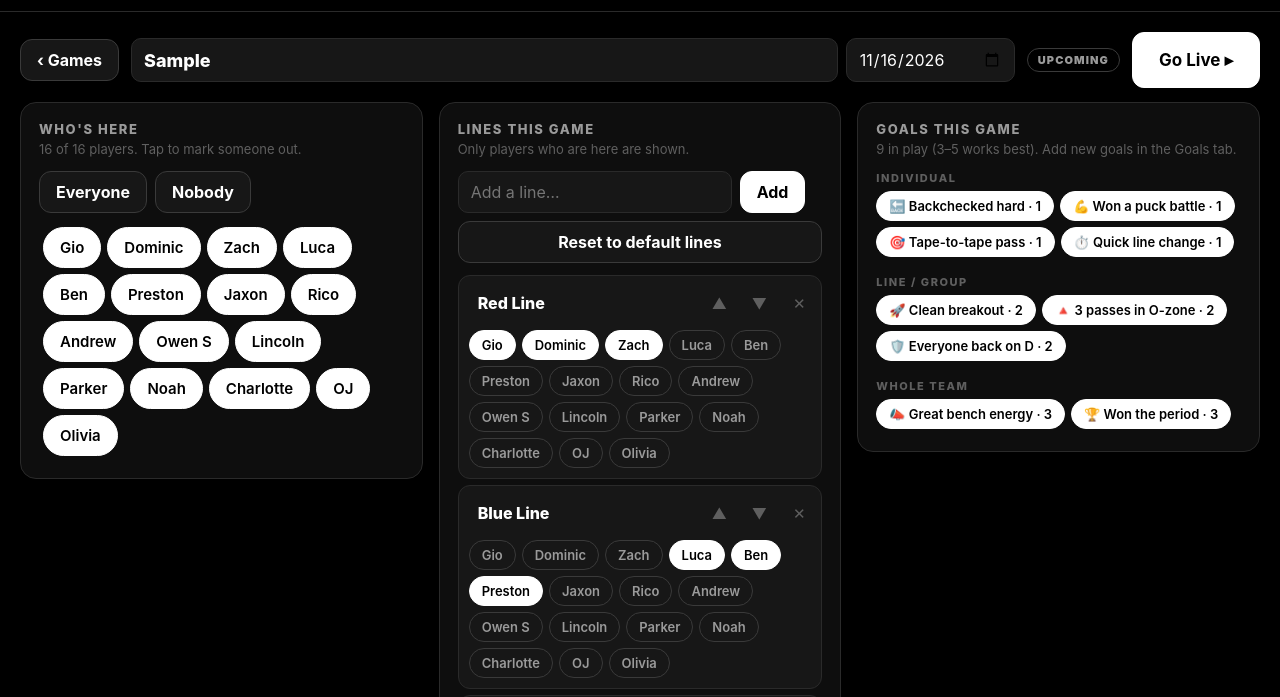
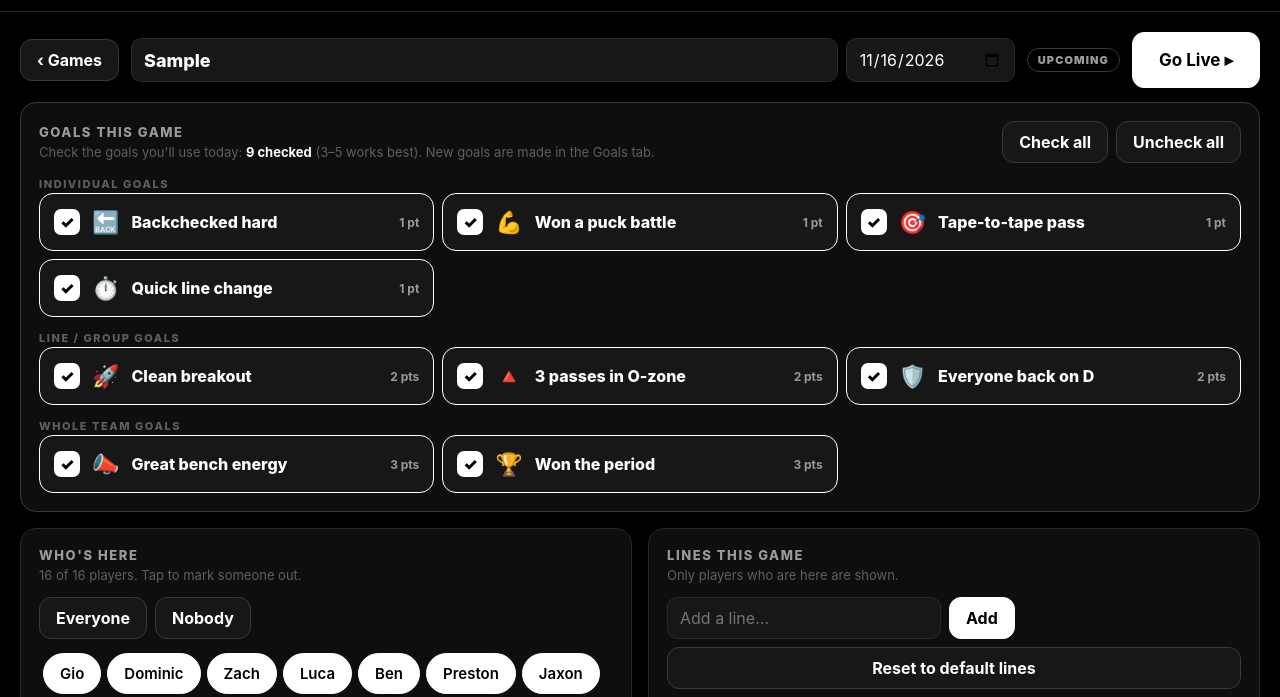
Before and after one commit to kennyjoseph/shift-points, a plain HTML site: page index.html in a window 1280 px wide. Both pictures are taken after typing "Sample" into the empty fields and a click on the button "Create Game". Shown: the part 64-761 px from the top of the page. Drawn offline with Linux system fonts and the light colour scheme.

Commit message:
Goals-this-game checklist on the lineup screen; new goals included in new games; live hint for unchecked goals
Co-Authored-By: Claude Opus 5.5 <noreply@anthropic.com>

```diff
--- a/index.html
+++ b/index.html
@@ -262,6 +262,17 @@ header nav{margin-left:0}
 .syncf label{display:flex;flex-direction:column;gap:6px;font-size:13px;color:var(--dim);font-weight:700}
 .syncf input{font-size:16px}
 .joinbox{margin-bottom:16px;border-color:var(--fg)}
+.goalspanel{border-color:var(--line2)}
+.cklist{display:grid;grid-template-columns:repeat(auto-fill,minmax(min(300px,100%),1fr));gap:8px}
+.ckrow{display:flex;align-items:center;gap:12px;border:1px solid var(--line2);background:var(--panel2);border-radius:14px;padding:12px 14px;text-align:left;min-height:58px}
+.ckrow .box{width:26px;height:26px;flex:none;border:2px solid var(--dim);border-radius:7px;display:flex;align-items:center;justify-content:center;font-weight:900;font-size:16px}
+.ckrow.on{border-color:var(--fg)}
+.ckrow.on .box{background:var(--fg);border-color:var(--fg);color:var(--ink)}
+.ckrow:not(.on){color:var(--dim)}
+.ckrow .ic{font-size:22px}
+.ckrow .nm{flex:1;font-weight:800;font-size:16px}
+.ckrow .pt{font-size:12px;font-weight:700;color:var(--dim)}
+.offhint{width:100%;margin-top:14px;color:var(--dim);border-style:dashed}
 .whos{display:flex;flex-wrap:wrap;gap:8px}
 .whos .btn{padding:14px 20px;font-size:17px}
 .item.locked{opacity:.85}
@@ -361,7 +372,7 @@ header nav{margin-left:0}
 <script src="ops.js"></script>
 <script>
 const KEY = 'shiftpoints.v1';
-const APP_VERSION = '14';
+const APP_VERSION = '15';
 const uid = () => Math.random().toString(36).slice(2, 10);
 const esc = s => String(s ?? '').replace(/[&<>"']/g, c => ({'&':'&amp;','<':'&lt;','>':'&gt;','"':'&quot;',"'":'&#39;'}[c]));
 const $ = s => document.querySelector(s);
@@ -596,7 +607,7 @@ function renderGameList(){
   <div class="grid3 two">
     <div class="panel">
       <img src="logo.png" alt="Clarence" style="width:160px;border-radius:10px;margin-bottom:12px">
-      <h2>New Game</h2><p class="sub">Starts with the lines and goals from your last game. You can change them before puck drop.</p>
+      <h2>New Game</h2><p class="sub">Starts with your last game's lines and goals, plus any goals added since. You can change them before puck drop.</p>
       <form data-form="newgame" style="display:flex;flex-direction:column;gap:10px">
         <input name="o" placeholder="Opponent (e.g. vs Sabres)" autocomplete="off" style="padding:14px;font-size:17px">
         <input name="d" type="date" value="${today()}" style="padding:14px;font-size:17px">
@@ -622,10 +633,12 @@ function renderPrep(g){
   const here = S.players.filter(p => present.has(p.id));
   const lines = gLines(g).map(l => Object.assign({}, l, { members: l.members.filter(m => present.has(m)) }));
   const ids = new Set(gGoalIds(g));
-  const goalChips = SCOPES.map(([sc, label]) => {
+  const goalChecks = SCOPES.map(([sc, label]) => {
     const list = S.goals.filter(x => x.scope === sc);
-    return list.length ? `<div class="scopehead">${label}</div><div class="chips" style="padding:4px 0">${list.map(x =>
-      `<button class="chip ${ids.has(x.id) ? 'on' : ''}" data-act="ggoal" data-id="${x.id}">${esc(x.icon || '⭐')} ${esc(x.name)} · ${x.points}</button>`).join('')}</div>` : '';
+    return list.length ? `<div class="scopehead">${label} goals</div><div class="cklist">${list.map(x =>
+      `<button class="ckrow ${ids.has(x.id) ? 'on' : ''}" data-act="ggoal" data-id="${x.id}">
+        <span class="box">${ids.has(x.id) ? '✓' : ''}</span><span class="ic">${esc(x.icon || '⭐')}</span>
+        <span class="nm">${esc(x.name)}</span><span class="pt">${x.points} pt${x.points == 1 ? '' : 's'}</span></button>`).join('')}</div>` : '';
   }).join('');
   $('#game').innerHTML = `
     <div class="bar">
@@ -637,7 +650,14 @@ function renderPrep(g){
       <span class="status s-${gameStatus(g).toLowerCase()}">${gameStatus(g)}</span>
       <button class="btn primary golive" data-act="golive">${g.ended ? 'Reopen Game' : 'Go Live ▸'}</button>
     </div>
-    <div class="grid3">
+    <div class="panel goalspanel">
+      <div class="row" style="justify-content:space-between;flex-wrap:wrap">
+        <div><h2>Goals This Game</h2><p class="sub" style="margin:0">Check the goals you'll use today: <b style="color:var(--fg)">${ids.size} checked</b> (3–5 works best). New goals are made in the Goals tab.</p></div>
+        <div class="row"><button class="btn" data-act="allgoals" data-v="1">Check all</button><button class="btn" data-act="allgoals" data-v="0">Uncheck all</button></div>
+      </div>
+      ${goalChecks || '<div class="empty">No goals yet. Add some in the Goals tab.</div>'}
+    </div>
+    <div class="grid3 two" style="margin-top:16px">
       <div class="panel">
         <h2>Who's Here</h2><p class="sub">${here.length} of ${S.players.length} players. Tap to mark someone out.</p>
         <div class="row" style="margin-bottom:8px"><button class="btn" data-act="allhere" data-v="1">Everyone</button><button class="btn" data-act="allhere" data-v="0">Nobody</button></div>
@@ -648,10 +668,6 @@ function renderPrep(g){
         <form data-form="gline" class="row"><input class="grow" name="n" placeholder="Add a line…" autocomplete="off"><button class="btn primary">Add</button></form>
         <button class="btn" data-act="resetlines" style="margin-top:8px;width:100%">Reset to default lines</button>
         <div class="list">${lineCards(lines, here, 'game')}</div>
-      </div>
-      <div class="panel">
-        <h2>Goals This Game</h2><p class="sub">${ids.size} in play (3–5 works best). Add new goals in the Goals tab.</p>
-        ${goalChips || '<div class="empty">No goals yet</div>'}
       </div>
     </div>
     <div style="margin-top:24px;text-align:center"><button class="btn" data-act="delgame" data-id="${g.id}" style="color:var(--dim)">Delete this game</button></div>`;
@@ -683,7 +699,8 @@ function renderLive(g){
       <button class="btn" data-act="endgame" style="height:56px">End Game</button>
     </div>
     <div class="gamegrid">
-      <div class="gcards">${cards || '<div class="empty">No goals for this game. Pick some under ‹ Lineup.</div>'}</div>
+      <div><div class="gcards">${cards || '<div class="empty">No goals checked for this game.</div>'}</div>
+        ${S.goals.length > goals.length ? `<button class="btn offhint" data-act="prep">${S.goals.length - goals.length} more goal${S.goals.length - goals.length === 1 ? ' is' : 's are'} off for this game · Change goals ›</button>` : ''}</div>
       <div class="panel">
         ${goals.length ? periodTable(g, goals) : ''}
         <h2>Recent</h2>
@@ -1145,13 +1162,14 @@ const ACT = {
   games: () => { openGame(null); render(); },
   opengame: d => { UI.stGame = d.id; const g = S.games.find(x => x.id === d.id); openGame(d.id, g && !g.ended && g.events.length ? 'live' : 'prep'); render(); },
   prep: () => { UI.mode = 'prep'; render(); },
-  golive: () => { const g = game(); if (g.ended){ if (!confirm('Reopen this game for more awards?')) return; setGame(g, { ended:false }); } UI.mode = 'live'; render(); window.scrollTo(0, 0); },
+  golive: () => { const g = game(); if (!gGoalIds(g).some(id => S.goals.find(x => x.id === id))) return alert('Check at least one goal for this game first.'); if (g.ended){ if (!confirm('Reopen this game for more awards?')) return; setGame(g, { ended:false }); } UI.mode = 'live'; render(); window.scrollTo(0, 0); },
   here: d => { const g = game(), p = new Set(gPresent(g)); p.has(d.p) ? p.delete(d.p) : p.add(d.p); setGame(g, { present:S.players.map(x => x.id).filter(id => p.has(id)) }); render(); },
   allhere: d => { setGame(game(), { present: d.v === '1' ? S.players.map(x => x.id) : [] }); render(); },
   glmember: d => linesOp(game(), ls => { const l = ls.find(x => x.id === d.g); l.members = l.members.includes(d.p) ? l.members.filter(m => m !== d.p) : [...l.members, d.p]; }),
   glmove: d => { const g = game(), ids = swapIds(gLines(g), d.id, +d.dir); if (ids) linesOp(g, ls => ls.sort((a,b) => ids.indexOf(a.id) - ids.indexOf(b.id))); },
   gldel: d => { const g = game(), l = gLines(g).find(x => x.id === d.id); if (confirm(`Remove “${l.name}” from this game?`)) linesOp(g, ls => ls.splice(ls.findIndex(x => x.id === d.id), 1)); },
   resetlines: () => { if (confirm('Replace this game\'s lines with the default lines from the Roster tab?')) { setGame(game(), { lines:clone(S.groups) }); render(); } },
+  allgoals: d => { setGame(game(), { goalIds: d.v === '1' ? S.goals.map(x => x.id) : [] }); render(); },
   ggoal: d => { const g = game(), ids = new Set(gGoalIds(g)); ids.has(d.id) ? ids.delete(d.id) : ids.add(d.id); setGame(g, { goalIds:S.goals.map(x => x.id).filter(id => ids.has(id)) }); render(); },
   delgame: d => { const g = S.games.find(x => x.id === d.id); if (!confirm(`Delete “${g.name}” and all of its points? This can't be undone.`)) return; commit({ t:'gamedel', id:g.id }); openGame(null); render(); },
   period: d => { setGame(game(), { period:d.p }); render(); },
@@ -1259,7 +1277,8 @@ document.addEventListener('submit', e => {
     const prev = [...S.games].sort((a,b) => (a.date||'').localeCompare(b.date||'')).pop();
     const id = uid();
     commit({ t:'game', v:{ id, name: v('o') || 'Game', date: v('d') || today(), period:'1', ended:false,
-      present: S.players.map(p => p.id), lines: clone(prev ? gLines(prev) : S.groups), goalIds: prev ? gGoalIds(prev).slice() : S.goals.map(x => x.id) } });
+      present: S.players.map(p => p.id), lines: clone(prev ? gLines(prev) : S.groups), created: Date.now(),
+      goalIds: prev ? S.goals.filter(x => gGoalIds(prev).includes(x.id) || (x.at && x.at > (prev.created || 0))).map(x => x.id) : S.goals.map(x => x.id) } });
     openGame(id, 'prep'); UI.stGame = id; render(); return;
   } else return;
   render();
--- a/sw.js
+++ b/sw.js
@@ -1,7 +1,7 @@
 // Offline support.
 // Pages: try the network first (so updates show up right away), but fall back to the saved copy
 // after 3 seconds or when there's no signal. Other files: saved copy first, refreshed in the background.
-const CACHE = 'shiftpoints-v14';
+const CACHE = 'shiftpoints-v15';
 const FILES = ['./', './index.html', './ops.js', './logo.png', './manifest.webmanifest', './icon-180.png', './icon-512.png'];
 
 self.addEventListener('install', e => {
```
